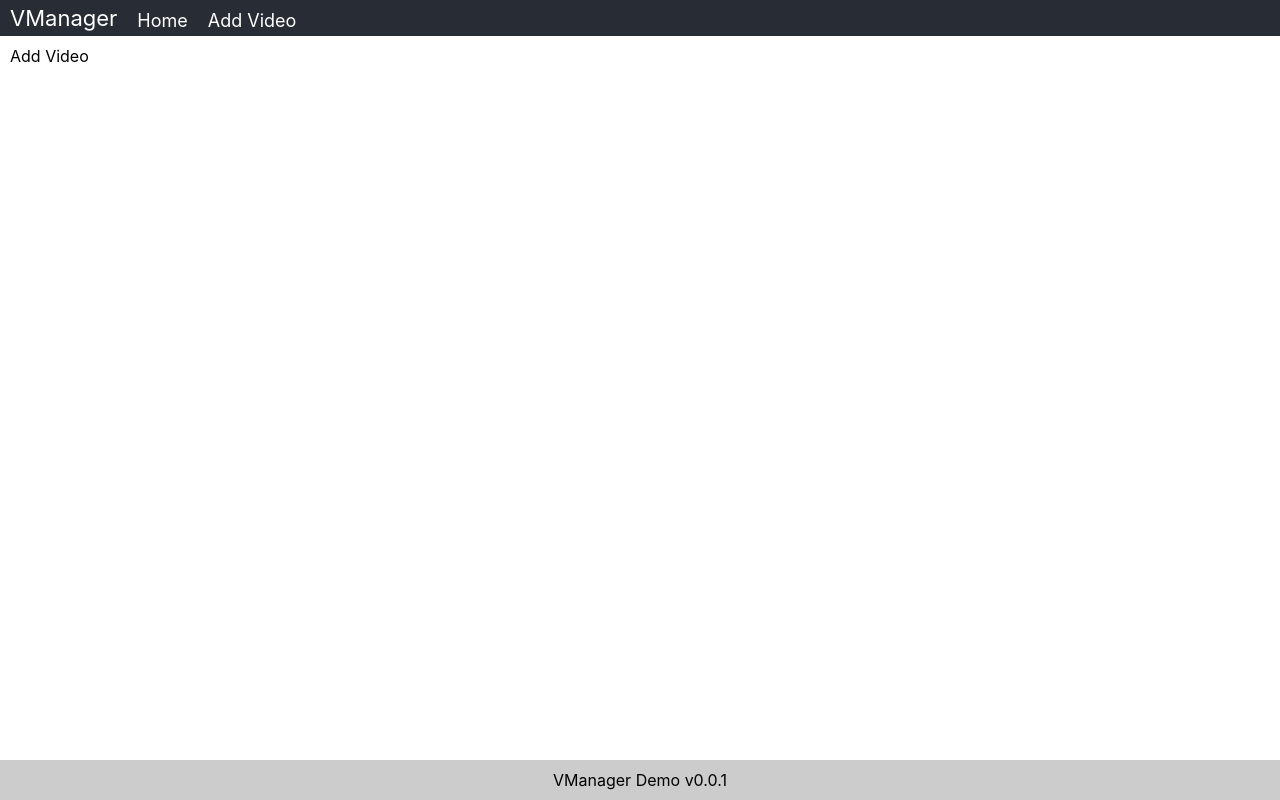
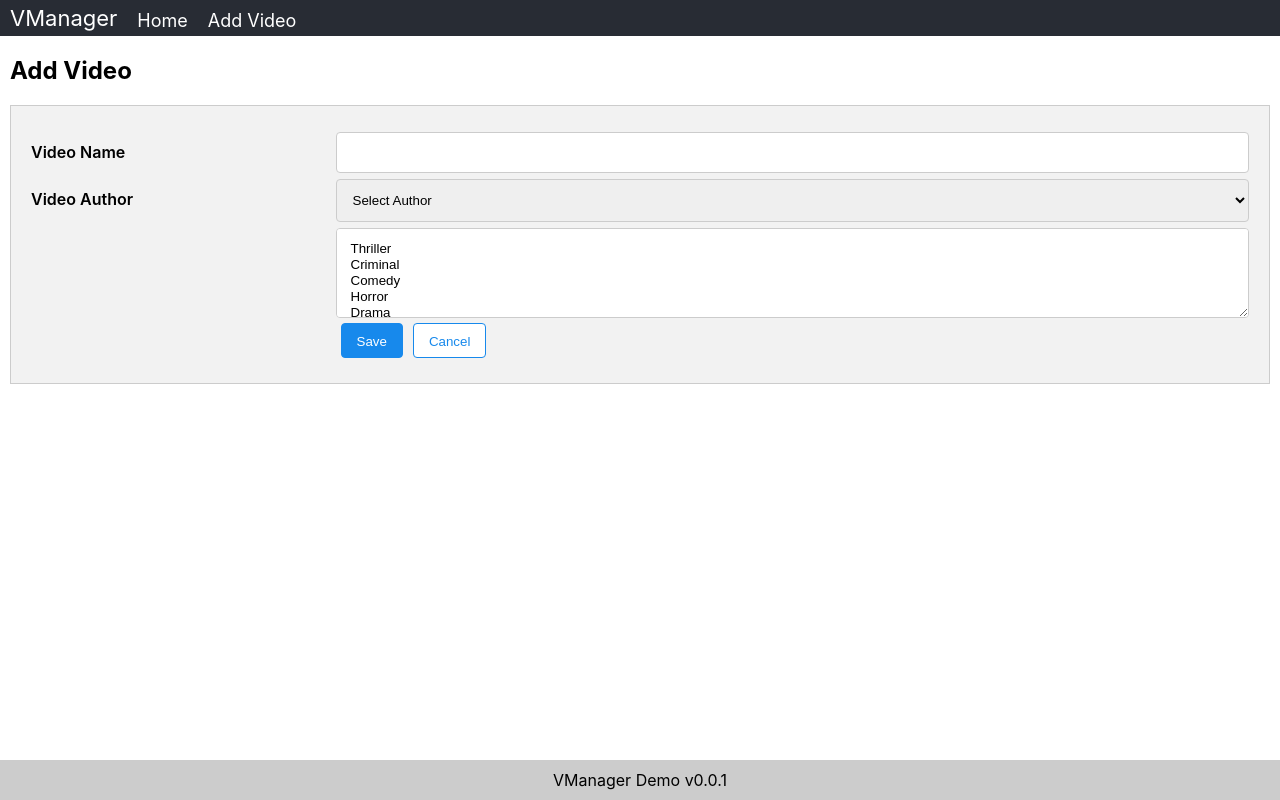
Before and after one commit to NakulShinde/video-manager, a React (Create React App) app: page /add-video in a window 1280 px wide. Built offline with nearby package versions, Linux system fonts and the light colour scheme; data requests are answered from the project's data file.

Commit message:
Adding addVideo support re-using VideoForm component.
 - We need authorList & category list before adding the video. Hence using fetchVideoList() action to fetch those in-order to add video.

```diff
--- a/src/Containers/AddVideoContainer/AddVideoContainer.js
+++ b/src/Containers/AddVideoContainer/AddVideoContainer.js
@@ -1,7 +1,79 @@
-import React from 'react'
+import React, {Component} from 'react'
+import {connect} from "react-redux";
 
-export const AddVideoContainer = (props) => {
-    return <div className="link">
-        Add Video
-    </div>
+import VideoForm from '../../Components/VideoForm/VideoForm';
+import {fetchVideoList} from './../../Redux/Actions/VideoListActions'
+import {addVideoData} from './../../Redux/Actions/AddVideoActions'
+import {getValuesArrayExceptAllIdsValue} from './../../Utils/Utils'
+
+class AddVideoContainer extends Component {
+
+    constructor() {
+        super();
+
+        this.addVideoDetails = this
+            .addVideoDetails
+            .bind(this);
+    }
+    componentDidMount() {
+        this
+            .props
+            .fetchVideoList();
+    }
+    addVideoDetails(newVideoData) {
+        //add hardcoded format data for new video
+        Object.assign(newVideoData, {
+            formats: {
+                one: {
+                    res: '1080p',
+                    size: 1000
+                }
+            },
+            releaseDate: new Date()
+                .toISOString()
+                .substring(0, 10)
+        })
+        delete newVideoData.error;
+        this
+            .props
+            .addVideoData(newVideoData)
+    }
+    render() {
+        const {apiIsLoading, apiHadError, authorList, movieCategories} = this.props;
+        if (apiHadError) {
+            return <div>
+                <h2>Add Video</h2>
+                Error. Please try again later.</div>
+        }
+
+        const authorListOptions = getValuesArrayExceptAllIdsValue(authorList);
+        const categoryListOptions = getValuesArrayExceptAllIdsValue(movieCategories);
+        return (
+            <div>
+                <h2>Add Video</h2>
+                {apiIsLoading && <div>Loading...</div>}
+                <VideoForm
+                    updateVideoDetails={this.addVideoDetails}
+                    authorList={authorListOptions}
+                    categoryList={categoryListOptions}
+                    movieCategories={movieCategories}></VideoForm>
+            </div>
+        )
+    }
 }
+
+const mapStateToProps = state => {
+    return {
+        movieCategories: state.appData.movieCategories,
+        authorList: state.appData.authorList,
+        apiIsLoading: state.apiIsLoading,
+        apiHadError: state.apiHadError
+    };
+};
+const matchDispatchToProps = dispatch => {
+    return {
+        fetchVideoList: () => dispatch(fetchVideoList()),
+        addVideoData: (videoData) => dispatch(addVideoData(videoData))
+    };
+};
+export default connect(mapStateToProps, matchDispatchToProps)(AddVideoContainer);
--- a/src/Containers/MainContainer/MainContainer.js
+++ b/src/Containers/MainContainer/MainContainer.js
@@ -3,7 +3,7 @@ import {Route} from 'react-router-dom';
 
 import css_styles from './MainContainer.module.scss'
 
-import {AddVideoContainer} from '../AddVideoContainer/AddVideoContainer';
+import AddVideoContainer from '../AddVideoContainer/AddVideoContainer';
 import VideoListContainer from '../VideoListContainer/VideoListContainer';
 import EditVideoContainer from '../EditVideoContainer/EditVideoContainer';
 
```
